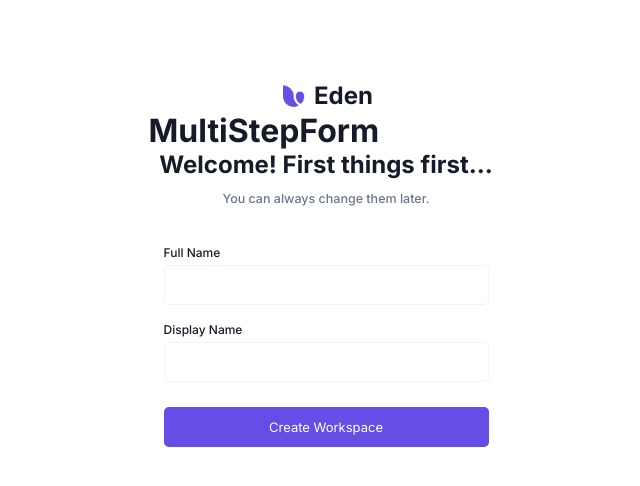
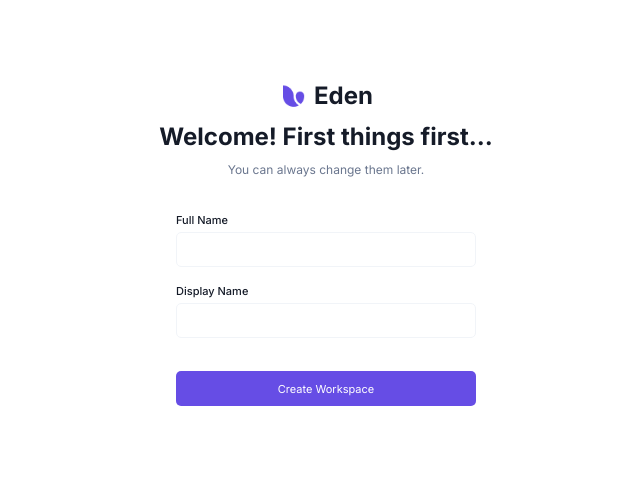
Before and after one commit to Abhishek332/cutshort, a React (Create React App) app: page / in a window 1280 px wide. Shown: the top 486 px of the page, without its empty margins (314-954 px from the left). Built offline with nearby package versions, Linux system fonts and the light colour scheme.

Commit message:
Option Select Functionality Complete

```diff
--- a/src/components/FormElements/FormElements.scss
+++ b/src/components/FormElements/FormElements.scss
@@ -1,13 +1,13 @@
 @import "../../index.scss";
 
 .common-box {
-  height: 40px;
-  width: 325px;
+  height: 35px;
+  width: 300px;
   margin: 5px 0;
   padding: 10px;
   border-radius: 5px;
   font-weight: regular;
-  font-size: 13px;
+  font-size: 11px;
 }
 
 label {
@@ -15,7 +15,7 @@ label {
   color: $black;
   margin-top: 12px;
   font-weight: 500;
-  font-size: 12px;
+  font-size: 11px;
   text-transform: capitalize;
   input {
     border: 1px solid $border;
@@ -31,16 +31,18 @@ label {
 }
 
 .option-box {
-  width: 150px;
+  width: 140px;
   aspect-ratio: 1/1;
   border-radius: 4px;
   padding: 15px;
-  border: 1px solid $border;
   cursor: pointer;
   margin: 0 12.5px;
   @include flexCenter(space-between, start, column);
-  h5::first-letter,
-  p::first-letter {
+  & > *::first-letter {
     text-transform: capitalize;
   }
+  p {
+    font-size: 11px;
+    color: $secondary;
+  }
 }
--- a/src/components/FormElements/FormElements.tsx
+++ b/src/components/FormElements/FormElements.tsx
@@ -1,4 +1,6 @@
 import "./FormElements.scss";
+import { useAppDispatch } from "../../redux/customHooks";
+import { formValueUpdater } from "../../redux/multiStepFormSlice";
 
 const InputBox: React.FC<InputBoxType> = ({ name, type = "text", value, handleChange, label, required = false }) => {
     return (
@@ -18,10 +20,13 @@ const InputBox: React.FC<InputBoxType> = ({ name, type = "text", value, handleCh
 
 const Button: React.FC<ctaBtn> = ({ text, action }) => <button className="form-btn common-box" onClick={action}>{text}</button>
 
-const OptionBox: React.FC<OptionBoxType> = ({ logo, name, description, stateKey }) => {
-    return <div className="option-box">
+const OptionBox: React.FC<OptionBoxType> = ({ logo, heading, description, stateKey, selected }) => {
+    const dispatch = useAppDispatch(),
+        handleClick = () => dispatch(formValueUpdater({ name: stateKey, value: heading }));
+
+    return <div className="option-box" onClick={handleClick} style={selected ? { border: '1px solid #664de5' } : { border: '1px solid #8b97b1' }}>
         <img src={logo} alt="" />
-        <h5>{name}</h5>
+        <h5>{heading}</h5>
         <p>{description}</p>
     </div>
 }
--- a/src/components/MultiStepForm/InputScreen.tsx
+++ b/src/components/MultiStepForm/InputScreen.tsx
@@ -12,9 +12,11 @@ const InputScreen: React.FC<onboardingQuestion> = ({ heading, note, inputs, ctaT
 
   return (
     <div className="flex-col-center">
-      <h2>{heading}</h2>
-      {note && <p>{note}</p>}
-      <div className="container">
+      <header>
+        <h2>{heading}</h2>
+        {note && <p>{note}</p>}
+      </header>
+      <div>
         {
           inputs?.map((inputData: inputField) => {
             return <InputBox key={`input-${inputData.name}`} {...inputData} value={multiStepForm[inputData.name]} handleChange={handleChange} />
--- a/src/components/MultiStepForm/MultiStepForm.scss
+++ b/src/components/MultiStepForm/MultiStepForm.scss
@@ -1,21 +1,36 @@
 @import "../../index.scss";
 
 .multi-step-form {
-  h2::first-letter,
-  p::first-letter {
-    text-transform: capitalize;
+  height: 300px;
+  @include flexCenter(end, center, column);
+  & > div {
+    height: 100%;
+    @include flexCenter(space-between, center, column);
   }
-  p {
-    font-size: 12.5px;
-    margin: 12px 0;
-    font-weight: 500;
-    color: $secondary;
+  header {
+    text-align: center;
+    & > *::first-letter {
+      text-transform: capitalize;
+    }
+    h2 {
+      margin: 11px 0;
+    }
+    p {
+      font-size: 12px;
+      font-weight: medium;
+      color: $secondary;
+    }
   }
 
-  .container {
-    margin: 15px;
-  }
-  .option-container {
+  .options-container {
     @include flexCenter(center, center, row);
   }
+
+  .success {
+    height: 220px;
+
+    img {
+      height: 60px;
+    }
+  }
 }
--- a/src/components/MultiStepForm/SelectionScreen.tsx
+++ b/src/components/MultiStepForm/SelectionScreen.tsx
@@ -1,18 +1,26 @@
 import { OptionBox, Button } from "..";
 import { formScreenHandler } from "../../redux/multiStepFormSlice";
-import { useAppDispatch } from "../../redux/customHooks";
+import { useAppDispatch, useAppSelector } from "../../redux/customHooks";
 
 const SelectionScreen: React.FC<onboardingQuestion> = ({ heading, stateKey = '', note, options, ctaText }) => {
-    const dispatch = useAppDispatch();
+    const dispatch = useAppDispatch(),
+        multiStepForm = useAppSelector(state => state.multiStepForm);
 
     return (
         <div className="flex-col-center">
-            <h2>{heading}</h2>
-            {note && <p>{note}</p>}
-            <div className="container option-container">
+            <header>
+                <h2>{heading}</h2>
+                {note && <p>{note}</p>}
+            </header>
+            <div className="options-container">
                 {
                     options?.map((optionData: selectOption) => {
-                        return <OptionBox key={`option-${optionData.name}`} {...optionData} stateKey={stateKey} />
+                        return <OptionBox
+                            {...optionData}
+                            key={`option-${optionData.heading}`}
+                            stateKey={stateKey}
+                            selected={multiStepForm[stateKey].toLowerCase() === optionData.heading.toLowerCase()}
+                        />
                     })
                 }
             </div>
--- /dev/null
+++ b/src/components/MultiStepForm/Success.tsx
@@ -0,0 +1,16 @@
+import { Button } from "../FormElements/FormElements";
+
+const Success = () => {
+    return (
+        <div className="success">
+            <img src="success.png" alt="" />
+            <header>
+                <h2>Congratulations Eren!</h2>
+                <p>You have completed onboarding, you can start using Eren!</p>
+            </header>
+            <Button text="Launch Eden" action={() => { }} />
+        </div>
+    )
+}
+
+export default Success
--- a/src/components/MultiStepForm/index.tsx
+++ b/src/components/MultiStepForm/index.tsx
@@ -1,24 +1,26 @@
 import InputScreen from "./InputScreen";
 import SelectionScreen from "./SelectionScreen";
+import Success from "./Success";
 import { useAppSelector } from "../../redux/customHooks";
 import "./MultiStepForm.scss";
 
 const MultiStepForm: React.FC<MultiStepFormProps> = ({ formData }) => {
     const multiStepForm = useAppSelector(state => state.multiStepForm),
         renderForm = () => {
+            if (parseInt(multiStepForm.step) === formData.length)
+                return <Success />;
             switch (formData[parseInt(multiStepForm.step)].type) {
                 case 'input':
                     return <InputScreen {...formData[parseInt(multiStepForm.step)]} />
                 case 'selector':
                     return <SelectionScreen {...formData[parseInt(multiStepForm.step)]} />
                 default:
-                    <p>Something went wrong.</p>
+                    return <p>Something went wrong.</p>
             }
         };
 
     return (
         <div className="multi-step-form">
-            <h1>MultiStepForm</h1>
             {
                 renderForm()
             }
--- a/src/data/formData.ts
+++ b/src/data/formData.ts
@@ -43,12 +43,12 @@ export const formData: onboardingQuestion[] = [
     options: [
       {
         logo: "person.png",
-        name: "for mysellf",
+        heading: "for myself",
         description: "Write better. Think more clearly. Stay organized.",
       },
       {
         logo: "people.png",
-        name: "with my team",
+        heading: "with my team",
         description: "Wikis, docs, tasks & projects, all in one place.",
       },
     ],
--- a/src/types.d.ts
+++ b/src/types.d.ts
@@ -11,7 +11,7 @@ type inputField = {
 
 type selectOption = {
   logo: string;
-  name: string;
+  heading: string;
   description: string;
 };
 
@@ -27,6 +27,7 @@ interface InputBoxType extends inputField {
 
 interface OptionBoxType extends selectOption {
   stateKey: string;
+  selected: boolean;
 }
 
 interface onboardingQuestion {
```
